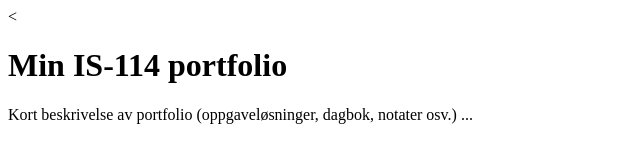
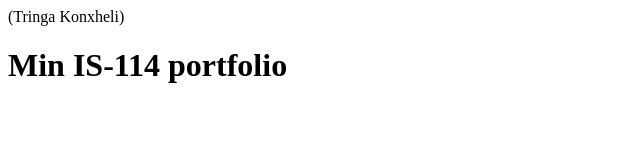
Before and after one commit to Tringak1/Tringa-respository-, a plain HTML site: page docs/index.html in a window 1280 px wide. Shown: the whole page, without its empty margins (0-640 px from the left). Drawn offline with Linux system fonts and the light colour scheme.

Commit message:
message to visual

```diff
--- a/docs/index.html
+++ b/docs/index.html
@@ -2,10 +2,10 @@
 <html>
 <head>
   <meta charset="utf-8">
-  <meta name="viewport" content="width=device-width, initial-scale=1">   <title>(navn [mellomnavn]* etternavn)</title>
-<</head>
+  <meta name="viewport" content="width=device-width, initial-scale=1">   <Tringa testing>(Tringa Konxheli)</title>
+</head>
 <body>
   <h1>Min IS-114 portfolio</h1>
-  <p>Kort beskrivelse av portfolio (oppgaveløsninger, dagbok, notater osv.) ... </
+  <p> <Testing av dette>
 </body>
 </html>
```
